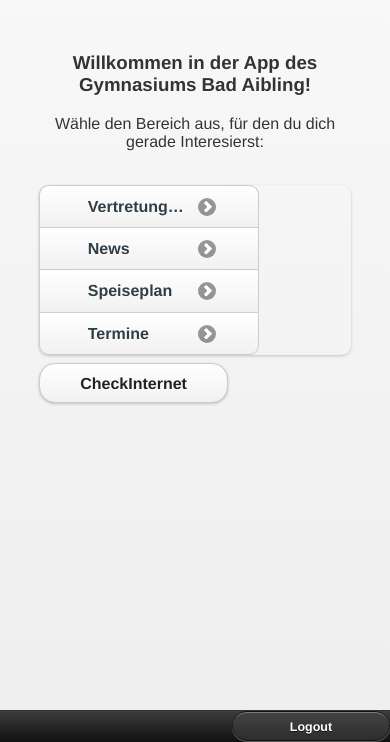
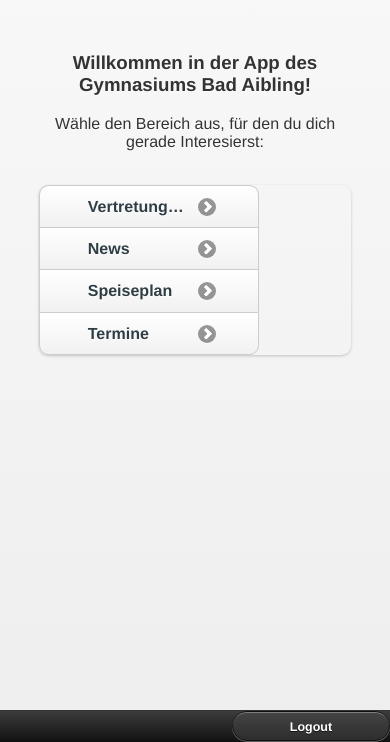
Before and after one commit to SchoolAppGBA/SchoolAppGymnasiumBA, a plain HTML site: page main.html in a window 390 px wide. Shown: the part 102-844 px from the top of the page. Drawn offline with Linux system fonts and the light colour scheme; some packages are replaced by stand-ins of ours.

Commit message:
Button on Main.html
Delete a Button on Main.html

```diff
--- a/main.html
+++ b/main.html
@@ -43,7 +43,6 @@
                         </a>
                     </li>
                 </ul>
-                <input type="button" value="CheckInternet" onclick="check()"/>
 		</div>
 		<div id="footer" data-role="footer" data-position="fixed" data-theme="a">
 		<a href="logout.php" id="logout">Logout</a>
```
